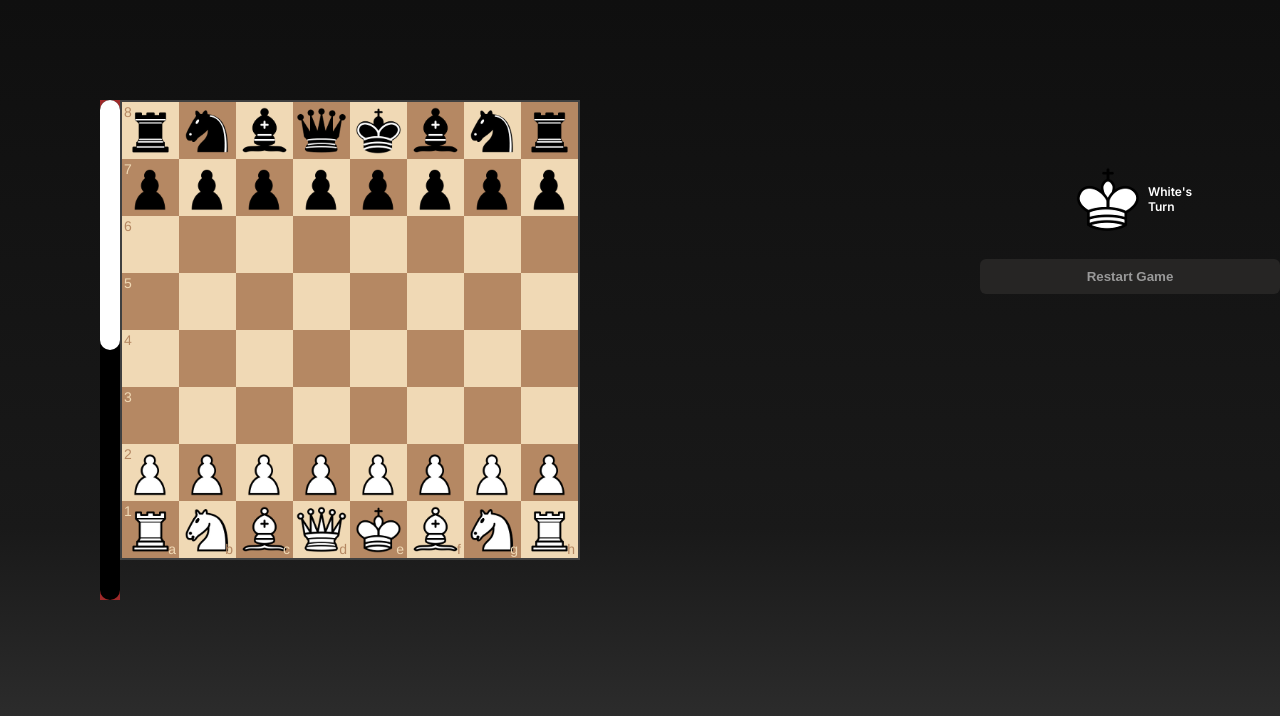
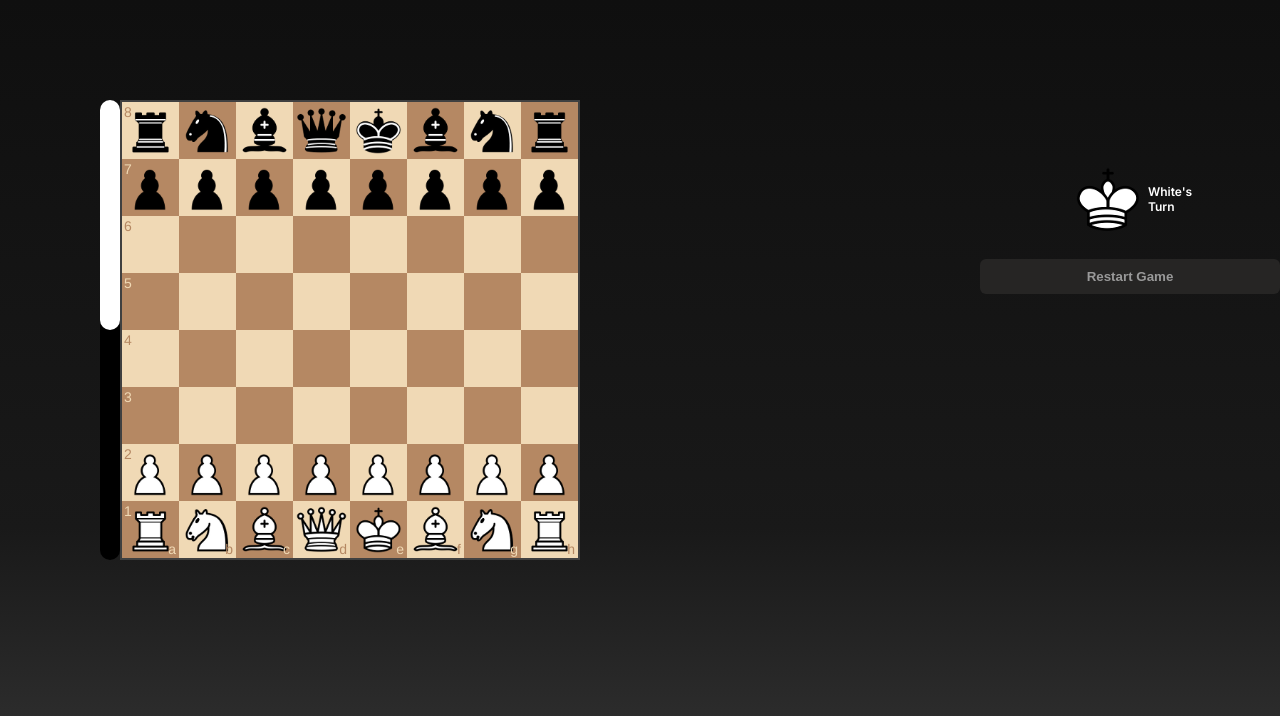
Before and after one commit to sam-nazarian/chess-ai, a website built with webpack: page index.html in a window 1280 px wide. Built offline with nearby package versions, Linux system fonts and the light colour scheme.

Commit message:
made progress bar streched vertically (100% in height)

```diff
--- a/css/main.css
+++ b/css/main.css
@@ -38,14 +38,28 @@ body {
   /* margin-top: 100px; */
 }
 
-.progressbar-container{
+
+/* flex: 1; */
+/* flex: 0 1 auto; */
+/* .progressbar-container{
   margin-left: 100px;
-  /* flex: 1; */
   height: 500px;
   background-color: rgb(159, 41, 41);
 
   align-self: stretch;
-  /* flex: 0 1 auto; */
+} */
+
+.progressbar {
+
+  margin-left: 100px;
+
+  /* height: 600px; */
+  align-self: stretch;
+
+
+  background-color: #000;
+  border-radius: 13px;
+  width: 20px;
 
 }
 
@@ -66,13 +80,6 @@ body {
   position: relative;
 } */
 
-.progressbar {
-  background-color: #000;
-  border-radius: 13px;
-  height: 100%;
-  width: 20px;
-
-}
 .progress {
   transition : width 1000ms ease-out;
   background-color: #fff;
--- a/index.html
+++ b/index.html
@@ -37,11 +37,11 @@
     <div class="board-container">
 
 
-      <div class="progressbar-container">
+      <!-- <div class="progressbar-container"> -->
         <div class="progressbar">
           <div class="progress"></div>
         </div>
-      </div>
+      <!-- </div> -->
 
       <div id="htmlBoard"></div>
 
```
